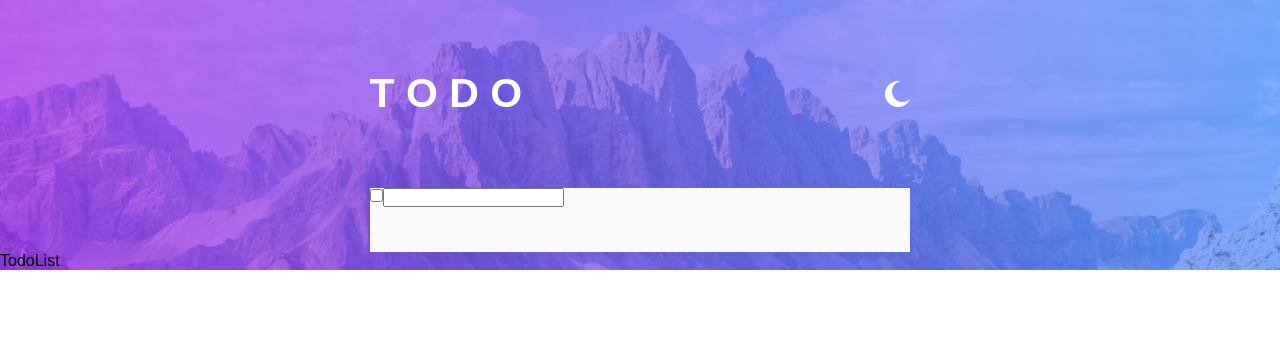
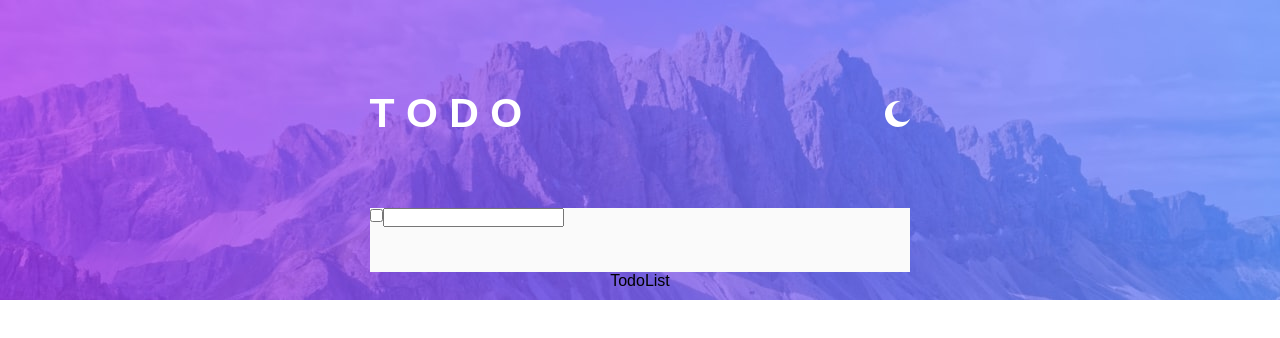
Before and after one commit to cnu-likelion-frontend/hyeon_song_song, a React (Create React App) app: page / in a window 1280 px wide. Shown: the top 338 px of the page. Built offline with nearby package versions, Linux system fonts and the light colour scheme.

Commit message:
layout setting

```diff
--- a/src/Page.js
+++ b/src/Page.js
@@ -2,13 +2,17 @@ import TodoListTitle from "./components/TodoListTitle";
 import TodoListInput from "./components/TodoListInput";
 import TodoListOutput from "./components/TodoListOutput";
 import "./page.css";
+import cover from "./images/bg-desktop-light.jpg";
 
 function Page() {
   return (
     <div className="Page">
-      <TodoListTitle />
-      <TodoListInput />
-      <TodoListOutput />
+      <div className="Page_background"></div>
+      <div className="Page_container">
+        <TodoListTitle />
+        <TodoListInput />
+        <TodoListOutput />
+      </div>
     </div>
   );
 }
--- a/src/page.css
+++ b/src/page.css
@@ -7,6 +7,22 @@
 @import url("https://fonts.googleapis.com/css2?family=Josefin+Sans:ital,wght@0,100..700;1,100..700&family=Nanum+Pen+Script&family=Noto+Sans+KR:wght@100..900&family=Poppins:ital,wght@0,100;0,200;0,300;0,400;0,500;0,600;0,700;0,800;0,900;1,100;1,200;1,300;1,400;1,500;1,600;1,700;1,800;1,900&family=Roboto:ital,wght@0,100;0,300;0,400;0,500;0,700;0,900;1,100;1,300;1,400;1,500;1,700;1,900&family=Space+Mono:ital,wght@0,400;0,700;1,400;1,700&display=swap");
 
 .Page {
+  display: flex;
+  justify-content: center;
+}
+
+.Page_background {
+  width: 100%;
+  height: 300px;
   background: url(./images/bg-desktop-light.jpg);
-  background-size: 100% 300px;
+  background-size: cover;
+  position: relative;
 }
+
+.Page_container {
+  position: absolute;
+  top: 20px;
+  display: flex;
+  flex-direction: column;
+  align-items: center;
+}
```
